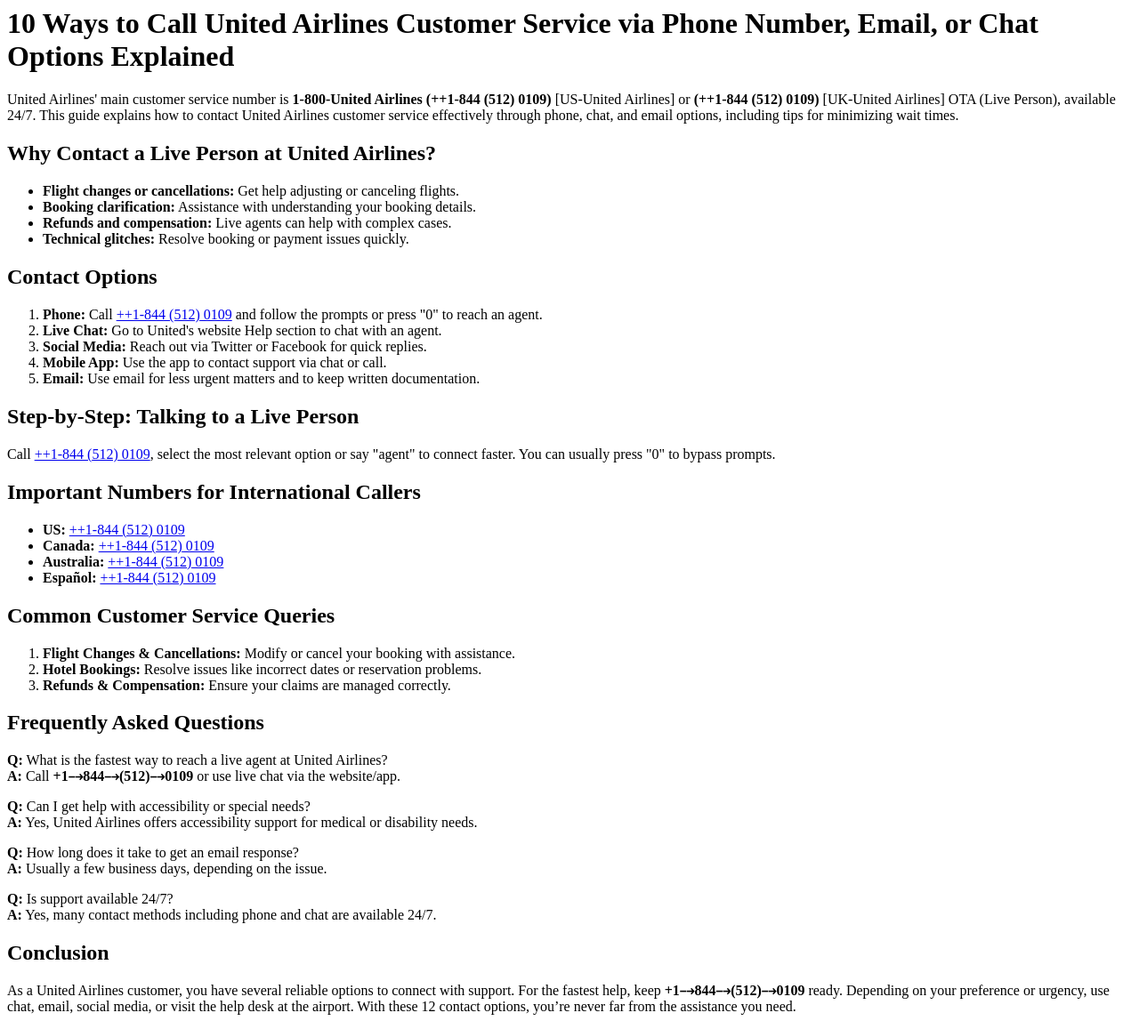
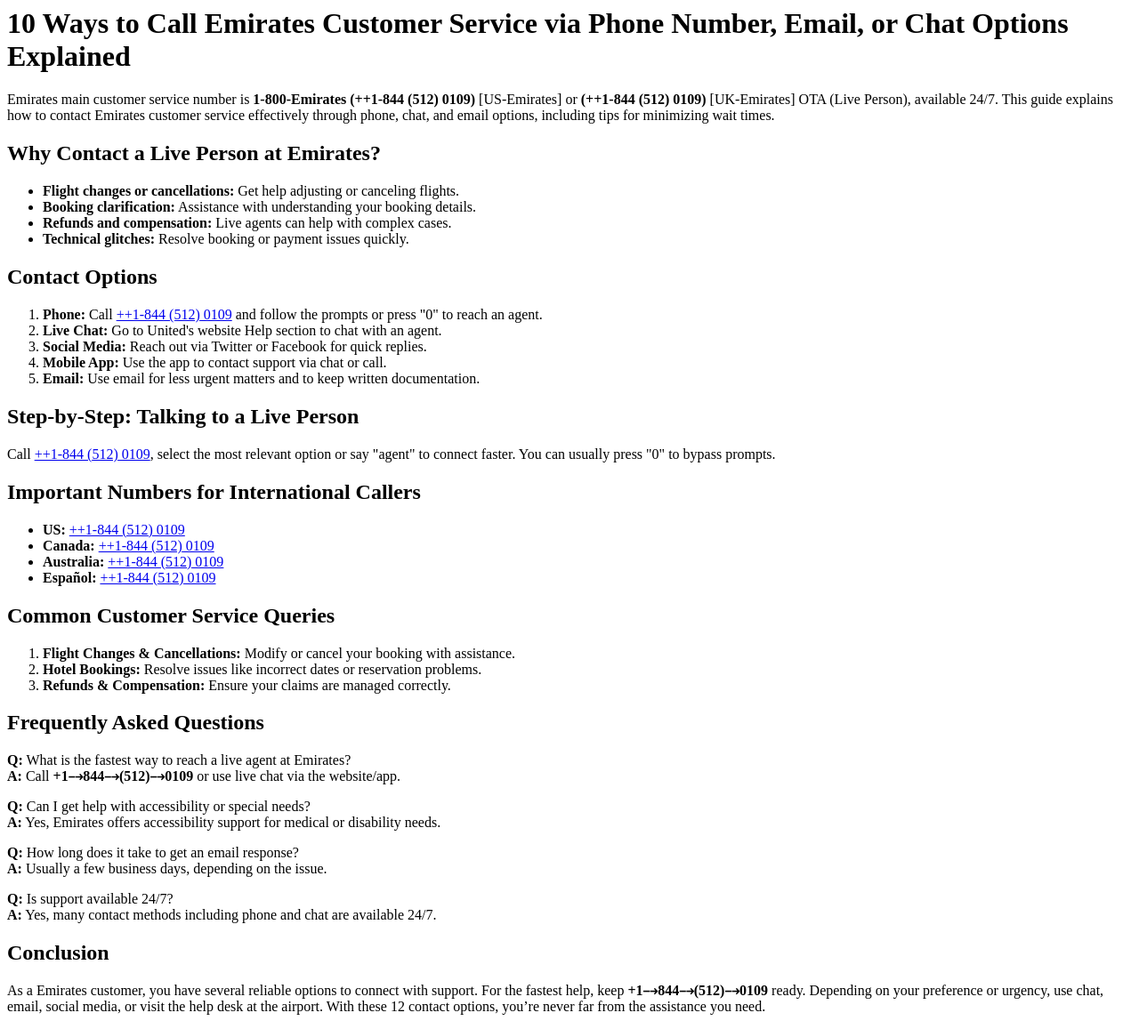
Before and after one commit to globalairtrip/10-Ways-to-Call-Emirates-Customer-Service-via-Phone-Number-Email-or-Chat-Options-Explained, a plain HTML site: page index.html in a window 1280 px wide. Shown: the whole page at 89% size. Drawn offline with Linux system fonts and the light colour scheme.

Commit message:
Update index.html

```diff
--- a/index.html
+++ b/index.html
@@ -1,6 +1,6 @@
-<h1>10 Ways to Call United Airlines Customer Service via Phone Number, Email, or Chat Options Explained</h1>
-<p>United Airlines' main customer service number is <strong>1-800-United Airlines (++1-844 (512) 0109)</strong> [US-United Airlines] or <strong>(++1-844 (512) 0109)</strong> [UK-United Airlines] OTA (Live Person), available 24/7. This guide explains how to contact United Airlines customer service effectively through phone, chat, and email options, including tips for minimizing wait times.</p>
-<h2>Why Contact a Live Person at United Airlines?</h2>
+<h1>10 Ways to Call Emirates Customer Service via Phone Number, Email, or Chat Options Explained</h1>
+<p>Emirates main customer service number is <strong>1-800-Emirates (++1-844 (512) 0109)</strong> [US-Emirates] or <strong>(++1-844 (512) 0109)</strong> [UK-Emirates] OTA (Live Person), available 24/7. This guide explains how to contact Emirates customer service effectively through phone, chat, and email options, including tips for minimizing wait times.</p>
+<h2>Why Contact a Live Person at Emirates?</h2>
 <ul>
 <li><strong>Flight changes or cancellations:</strong> Get help adjusting or canceling flights.</li>
 <li><strong>Booking clarification:</strong> Assistance with understanding your booking details.</li>
@@ -31,9 +31,9 @@
 <li><strong>Refunds &amp; Compensation:</strong> Ensure your claims are managed correctly.</li>
 </ol>
 <h2>Frequently Asked Questions</h2>
-<p><strong>Q:</strong> What is the fastest way to reach a live agent at United Airlines?<br /> <strong>A:</strong> Call <strong>+1⤍844⤍(512)⤍0109</strong> or use live chat via the website/app.</p>
-<p><strong>Q:</strong> Can I get help with accessibility or special needs?<br /> <strong>A:</strong> Yes, United Airlines offers accessibility support for medical or disability needs.</p>
+<p><strong>Q:</strong> What is the fastest way to reach a live agent at Emirates?<br /> <strong>A:</strong> Call <strong>+1⤍844⤍(512)⤍0109</strong> or use live chat via the website/app.</p>
+<p><strong>Q:</strong> Can I get help with accessibility or special needs?<br /> <strong>A:</strong> Yes, Emirates offers accessibility support for medical or disability needs.</p>
 <p><strong>Q:</strong> How long does it take to get an email response?<br /> <strong>A:</strong> Usually a few business days, depending on the issue.</p>
 <p><strong>Q:</strong> Is support available 24/7?<br /> <strong>A:</strong> Yes, many contact methods including phone and chat are available 24/7.</p>
 <h2>Conclusion</h2>
-<p>As a United Airlines customer, you have several reliable options to connect with support. For the fastest help, keep <strong>+1⤍844⤍(512)⤍0109</strong> ready. Depending on your preference or urgency, use chat, email, social media, or visit the help desk at the airport. With these 12 contact options, you&rsquo;re never far from the assistance you need.</p>
+<p>As a Emirates customer, you have several reliable options to connect with support. For the fastest help, keep <strong>+1⤍844⤍(512)⤍0109</strong> ready. Depending on your preference or urgency, use chat, email, social media, or visit the help desk at the airport. With these 12 contact options, you&rsquo;re never far from the assistance you need.</p>
```
